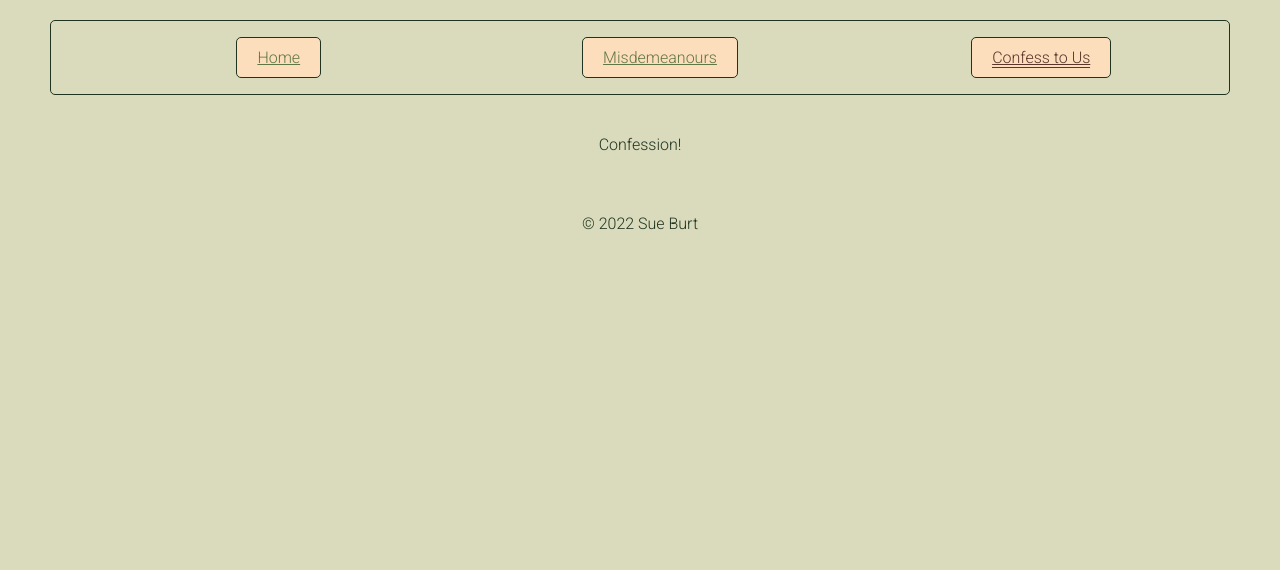
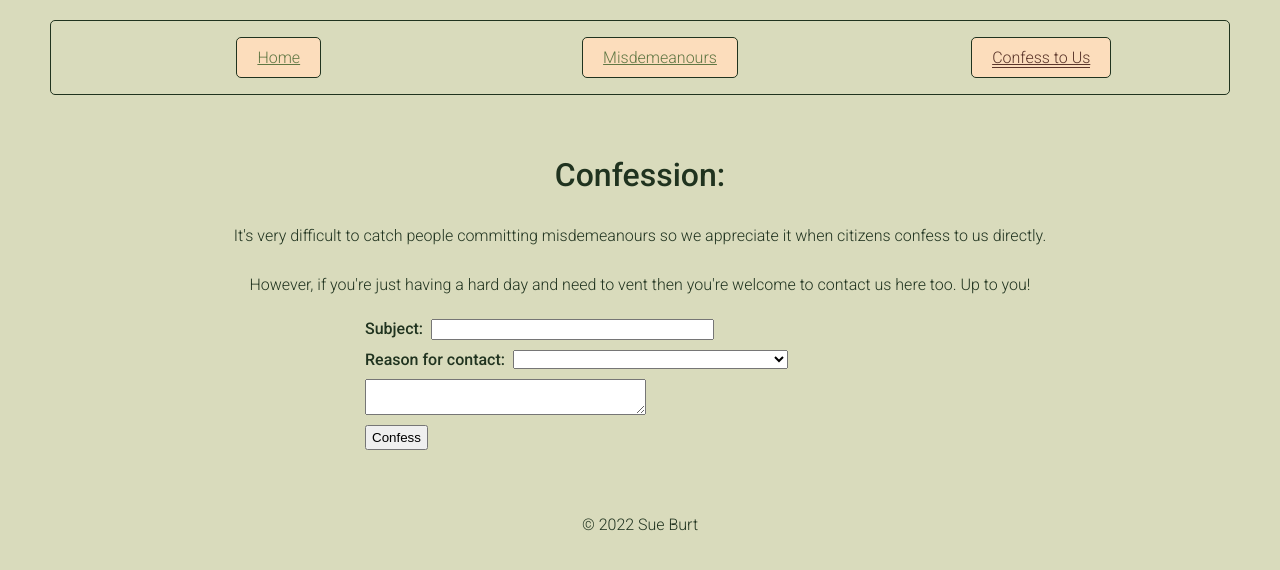
Before and after one commit to sookburt/fakelandia_website_project, a React (Create React App) app: page /Confession in a window 1280 px wide. Shown: the top 570 px of the page. Built offline with nearby package versions, Linux system fonts and the light colour scheme.

Commit message:
Added form component for Confession and added basic form elements to start to style

```diff
--- a/src/App.css
+++ b/src/App.css
@@ -105,3 +105,38 @@ footer {
   padding: 5px 2px;
   margin: 15px 2px;
 }
+
+.confession-intro--paragraph {
+  padding: 10px;
+  margin: 10px;
+}
+
+.form {
+  display: flex;
+  flex-direction: column;
+  justify-items: space-between;
+}
+
+.form--row {
+  display: flex;
+  flex-direction: row;
+  justify-items: flex-end;
+  text-align: right;
+  padding: 5px;
+  width: 50%;
+  margin: auto;
+}
+
+.form--rowitem {
+  width:50%;
+  align-self: flex-end;
+}
+
+.form--rowlabel {
+  font-weight: 500;
+  padding-right: 8px;
+}
+
+.form--button {
+  padding: 3px 5px;
+}
--- a/src/components/Confession.tsx
+++ b/src/components/Confession.tsx
@@ -1,4 +1,24 @@
+import Form from "./Form";
 
-const Confession: React.FC = () => <div>Confession!</div>;
+const Confession: React.FC = () => {
+
+  return(
+  <>
+    <h1>Confession:</h1>
+    <div  className='confession-intro--paragraph'>
+      It's very difficult to catch people committing
+      misdemeanours so we appreciate it when citizens
+      confess to us directly.
+    </div>
+
+    <div className='confession-intro--paragraph'>
+      However, if you're just having a hard day and need to vent then
+      you're welcome to contact us here too.  Up to you!
+    </div>
+
+    <Form />
+  </>
+  )
+};
 
 export default Confession;
--- /dev/null
+++ b/src/components/Form.tsx
@@ -0,0 +1,31 @@
+
+const Form: React.FC = () => {
+
+  return (
+    <>
+      <form className="form">
+        <div className="form--row">
+          <label htmlFor='subject' className='form--rowlabel'>Subject: </label>
+          <input id='subject'  className='form--rowitem'></input>
+        </div>
+        <div className="form--row">
+          <label htmlFor='reason-for-contact' className='form--rowlabel'>Reason for contact: </label>
+          <select id='reason-for-contact' className='form--rowitem'>
+            <option></option>
+            <option></option>
+            <option></option>
+            <option></option>
+          </select>
+        </div>
+        <div className="form--row">
+          <textarea className='form--rowitem' />
+        </div>
+        <div className="form--row">
+          <button className='form--button'>Confess</button>
+        </div>
+      </form>
+    </>
+  );
+}
+
+export default Form;
```
Also changed, not shown: 1 other file (tests, documents, lock files or other folders).
